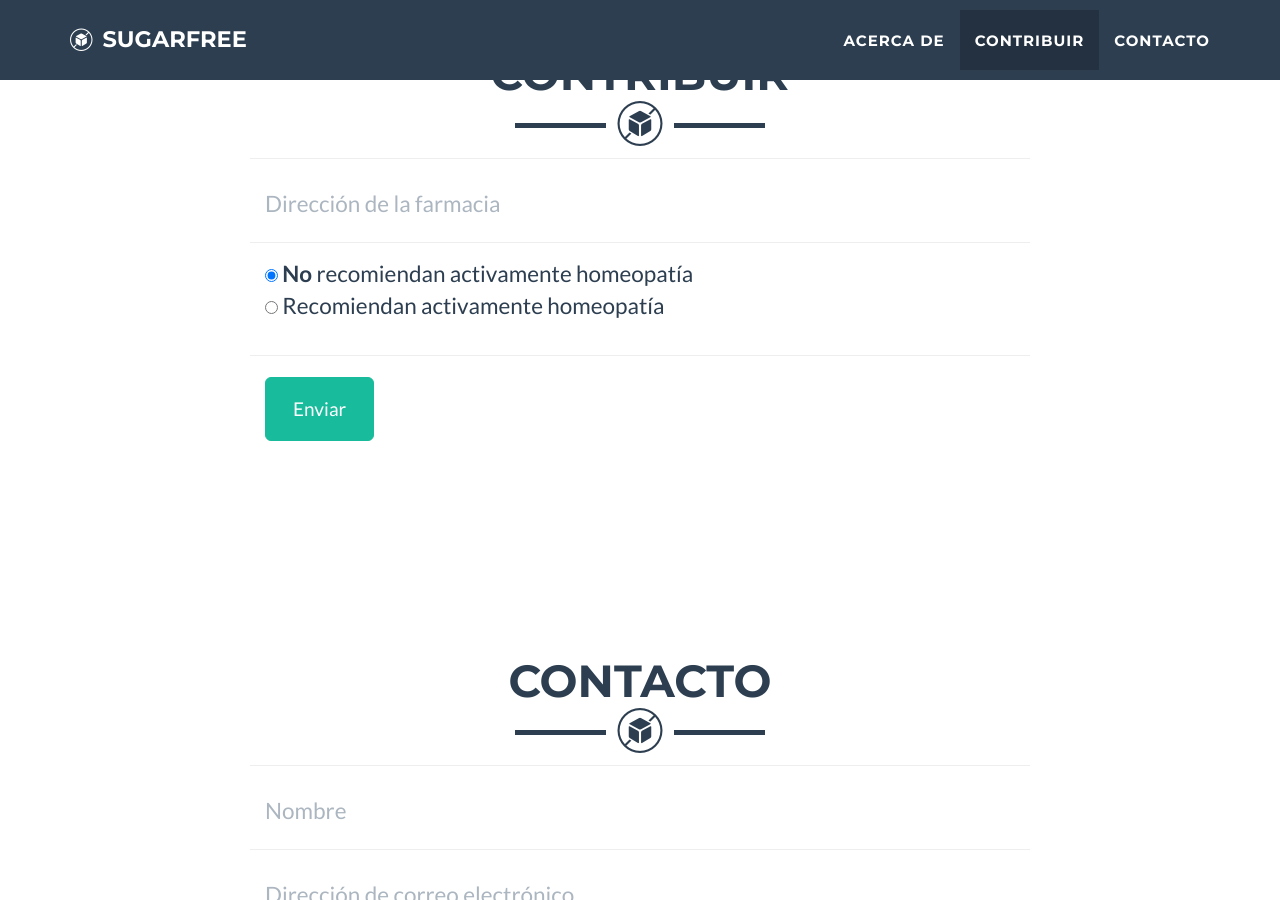
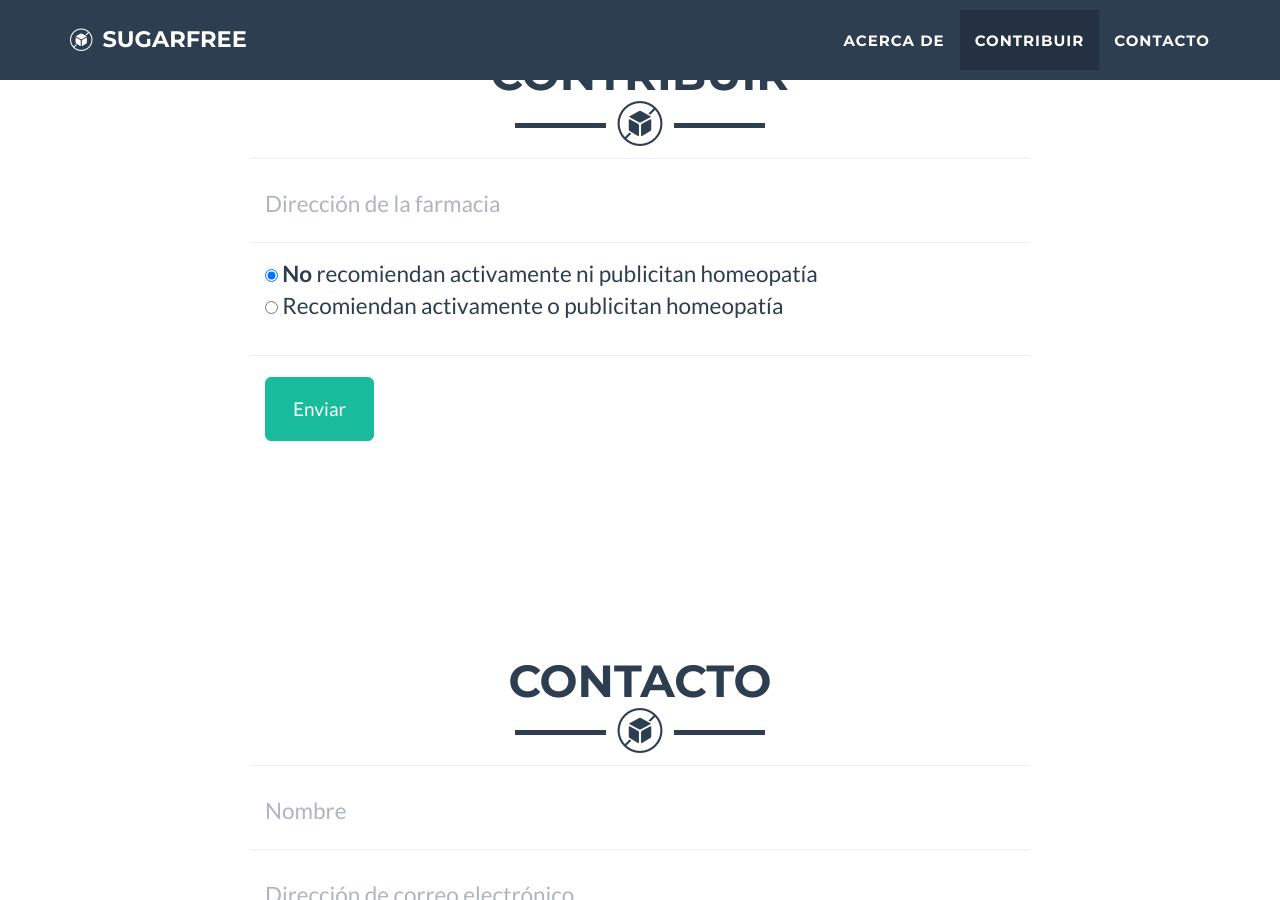
Before and after one commit to alexfdz/sugarfree, a Jekyll site: the page built from index.html, in a window 1280 px wide and 900 px high, scrolled down 1959 px. Built offline with Jekyll 4.4.1, drawn with Linux system fonts in a browser that asks for light colours.

Commit message:
Change select label

```diff
--- a/_includes/contribute.html
+++ b/_includes/contribute.html
@@ -23,11 +23,11 @@
                                   <div class="form-group" style="margin-top: 15px;">
                                     <div class="custom-control custom-radio">
                                       <input type="radio" id="no-homeopathy-contribute" name="homeopathy-contribute" value="no-homeopathy" class="custom-control-input" checked="">
-                                      <span class="custom-control-label" for="customRadio1"><b>No</b> recomiendan activamente homeopatía</span>
+                                      <span class="custom-control-label" for="customRadio1"><b>No</b> recomiendan activamente ni publicitan homeopatía</span>
                                     </div>
                                     <div class="custom-control custom-radio">
                                       <input type="radio" id="yes-homeopathy-contribute" name="homeopathy-contribute"  value="yes-homeopathy" class="custom-control-input">
-                                      <span class="custom-control-label" for="customRadio2">Recomiendan activamente homeopatía</span>
+                                      <span class="custom-control-label" for="customRadio2">Recomiendan activamente o publicitan homeopatía</span>
                                     </div>
                                   </div>
                                 </fieldset>
```
